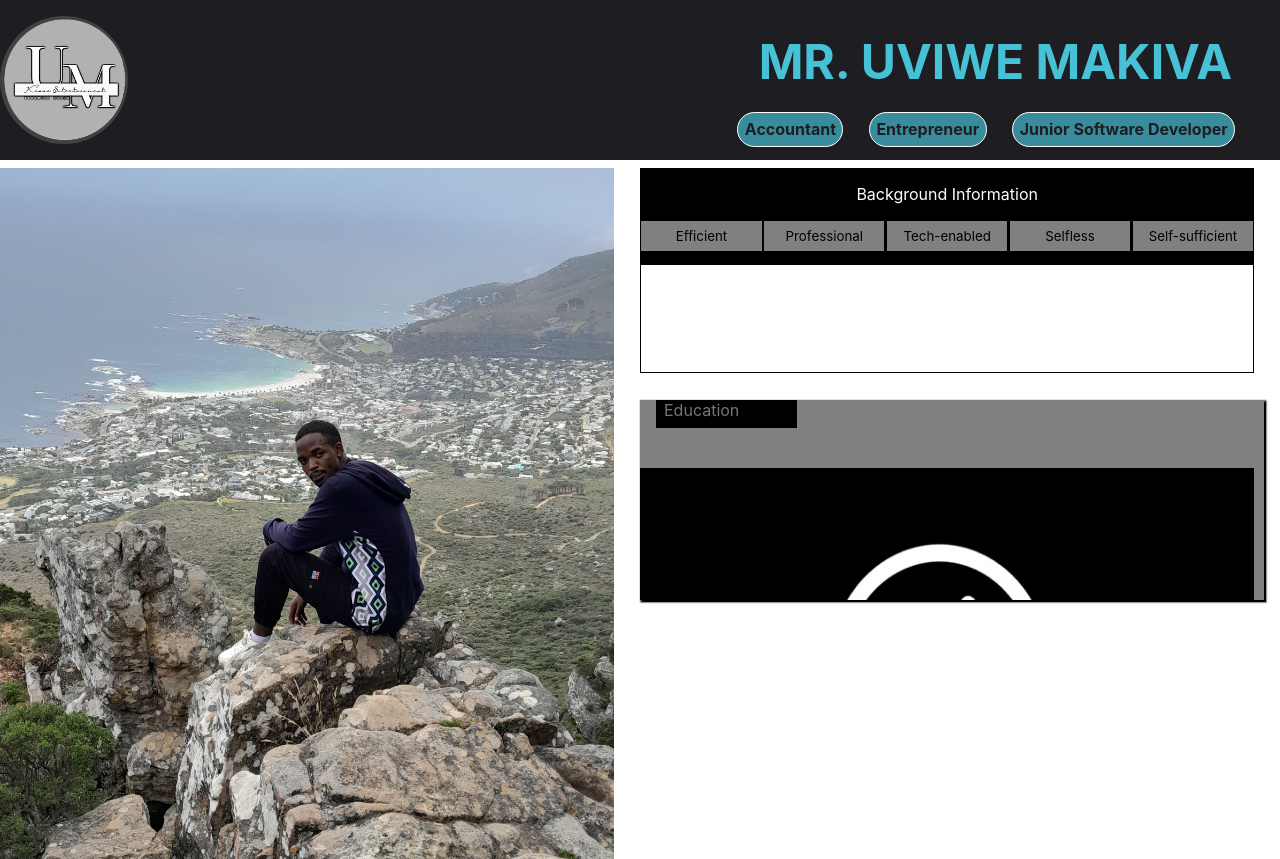
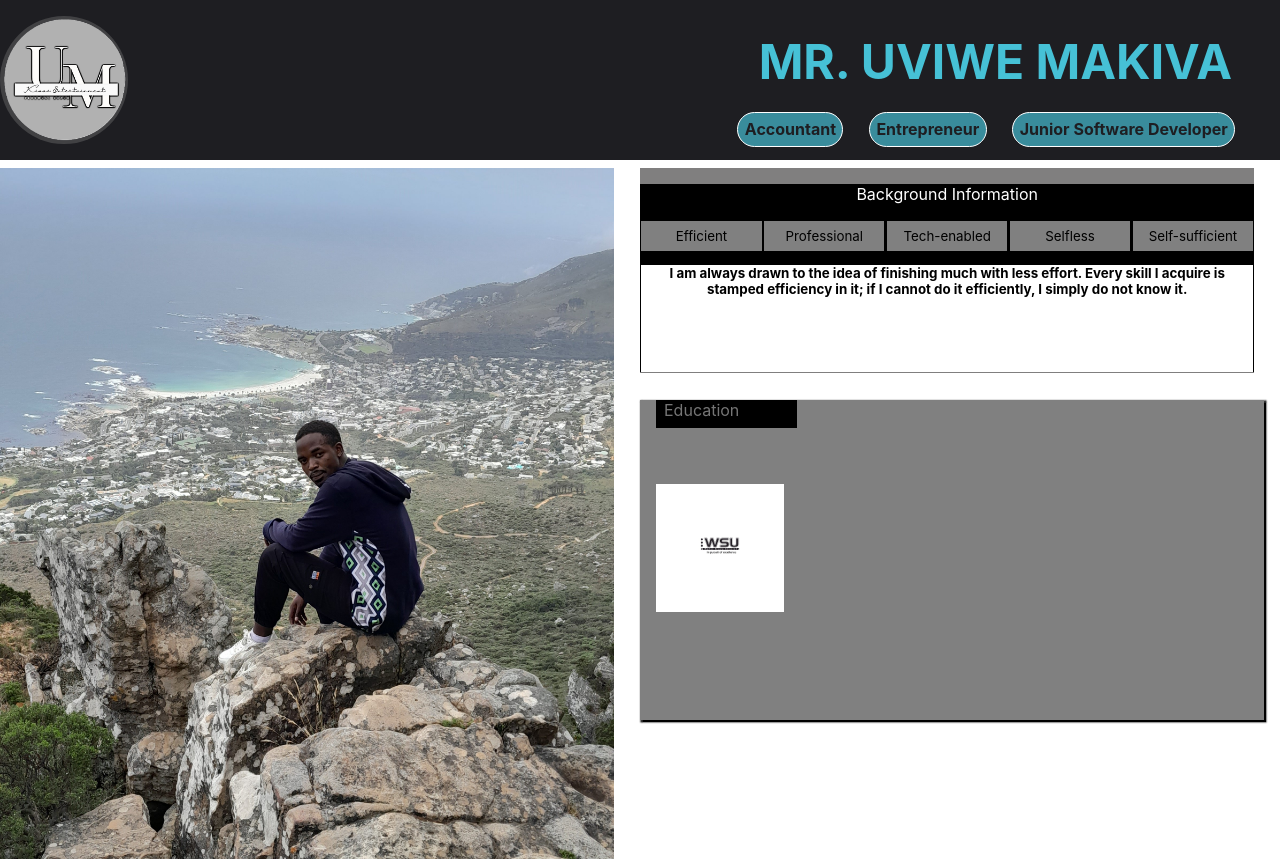
Before and after one commit to Urates/reactResume, a React (Create React App) app: page / in a window 1280 px wide. Built offline with nearby package versions, Linux system fonts and the light colour scheme.

Commit message:
Background component updated

```diff
--- a/src/components/Background.css
+++ b/src/components/Background.css
@@ -1,7 +1,7 @@
 .Background-container
 {
     margin: auto;
-    background-color: black;
+    background-color: rgb(128, 127, 127);
     width: 96%;
     text-align:  center;
     justify-content: center;
@@ -22,11 +22,16 @@
     background-color: white;
     margin-bottom: 1em;
     height: 8em;
-    color: black;
     position: relative;
     text-align: center;
     margin: 0.1em;
     font-size:smaller;
+}
+.content-body p
+{
+    color: black;
+    font-weight: bold;
+
 }
 .Background-content a
 {
--- a/src/components/Background.js
+++ b/src/components/Background.js
@@ -1,21 +1,31 @@
 import './Background.css';
 import React from 'react';
 import HomeImg from '../assets/Home.jpg';
+import { useState } from 'react';
 
-function Background() {
+function Background(){
+  const [selectedLink, setSelectedLink] = useState('efficient');
+
+  const handleLinkClick = (linkId) => {
+    setSelectedLink(linkId);
+  };
     return (
       <div className="Background-container">
         <div className='Background-content'>
           <p>Background Information</p>
             <div className='nav'>
-                <a href=''>Efficient</a>
-                <a href=''>Professional</a>
-                <a href=''>Tech-enabled</a>
-                <a href=''>Selfless</a>
-                <a href=''>Self-sufficient</a>
+                <a href='#' id='efficient' onClick={() => handleLinkClick('efficient')}>Efficient</a>
+                <a href='#' id='professional' onClick={() => handleLinkClick('professional')}>Professional</a>
+                <a href='#' id='tech-enabled' onClick={() => handleLinkClick('tech-enabled')}>Tech-enabled</a>
+                <a href='#' id='selfless' onClick={() => handleLinkClick('selfless')}>Selfless</a>
+                <a href='#' id='self-sufficient' onClick={() => handleLinkClick('self-sufficient')}>Self-sufficient</a>
             </div>
             <div className='content-body'>
-                <p>Random text random text</p>
+              {selectedLink === 'efficient' && <p>I am always drawn to the idea of finishing much with less effort. Every skill I acquire is stamped efficiency in it; if I cannot do it efficiently, I simply do not know it.</p>}
+              {selectedLink === 'professional' && <p>Professional content here...</p>}
+              {selectedLink === 'tech-enabled' && <p>Tech-enabled content here...</p>}
+              {selectedLink === 'selfless' && <p>Selfless content here...</p>}
+              {selectedLink === 'self-sufficient' && <p>Self-sufficient content here...</p>}
             </div>
         </div>
       </div>
--- a/src/components/Education.css
+++ b/src/components/Education.css
@@ -5,7 +5,7 @@
     width: 39em;
     text-align: center;
     align-items: center;
-    height: 25vh;
+    height: 20em;
     overflow: hidden;
     box-shadow: black 0.1em 0.1em 0.1em 0.1em;
 }
@@ -20,19 +20,9 @@
     text-align: left;
     margin: 1em;
 }
-.education-items
+.Education-container img
 {
-    display: flex;
+    width: 8em;
+    height: 8em;
+    margin: 1em;
 }
-.education-items span
-{
-    display: block;
-}
-.education-items span img
-{
-    width: 5em;
-    height: 5em;
-    border-radius: 3em;
-    z-index: 20;
-    display: flex;
-}
--- a/src/components/Education.js
+++ b/src/components/Education.js
@@ -9,12 +9,7 @@ function Education() {
     return (
       <div className="Education-container">
         <p className='p'>Education</p>
-          <div className='education-items'>
-            <img src={WSU} alt='Walter Sisulu University logo'/><p>Walter Sisulu University</p>
-            <img src={Wits} alt='Wits logo'/><p>Wits University</p>
-            <img src={Fullstack} alt='Full Stack software Dev icon'/><p>Software Development</p>
-            <img src={Shortcourses} alt='Shortcourses Icon'/><p>Shortcourses</p>
-          </div>
+        <img src={WSU} alt='WSU Logo'/>
       </div>
     );
   }
```
